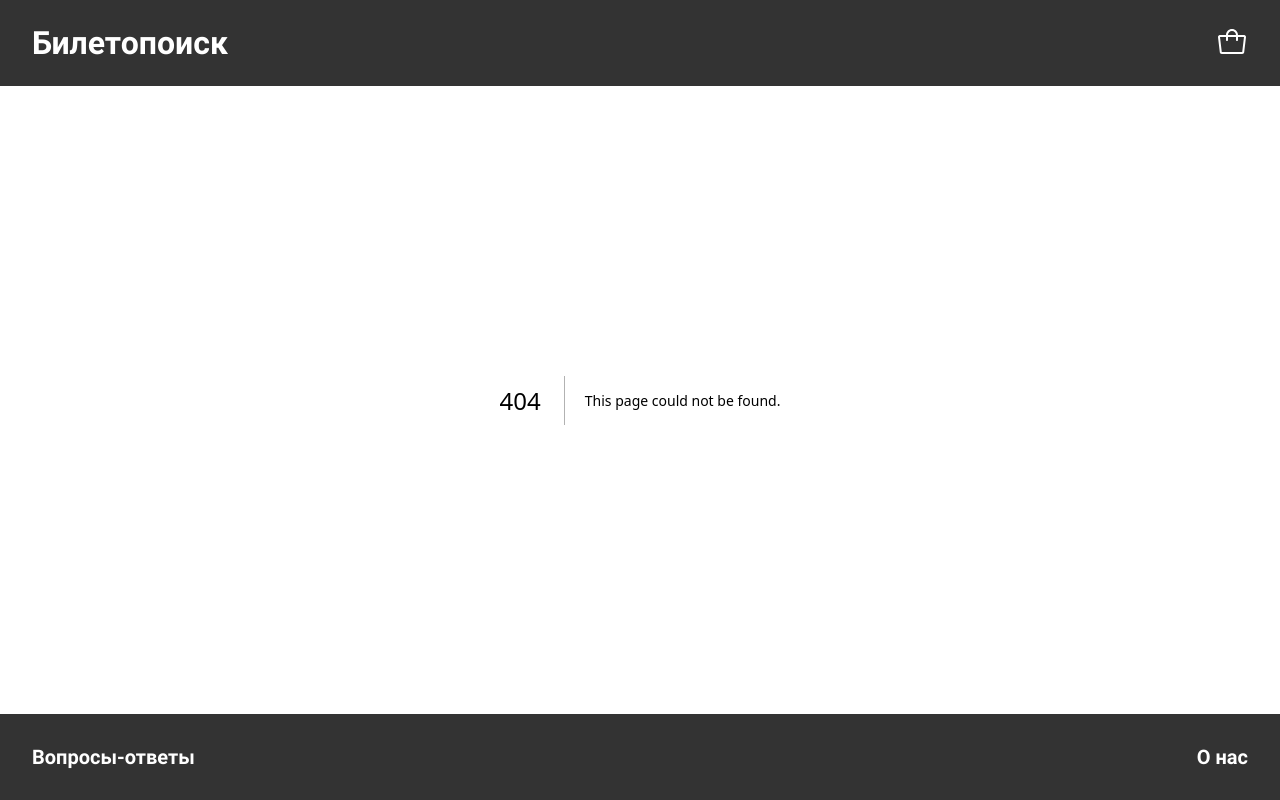
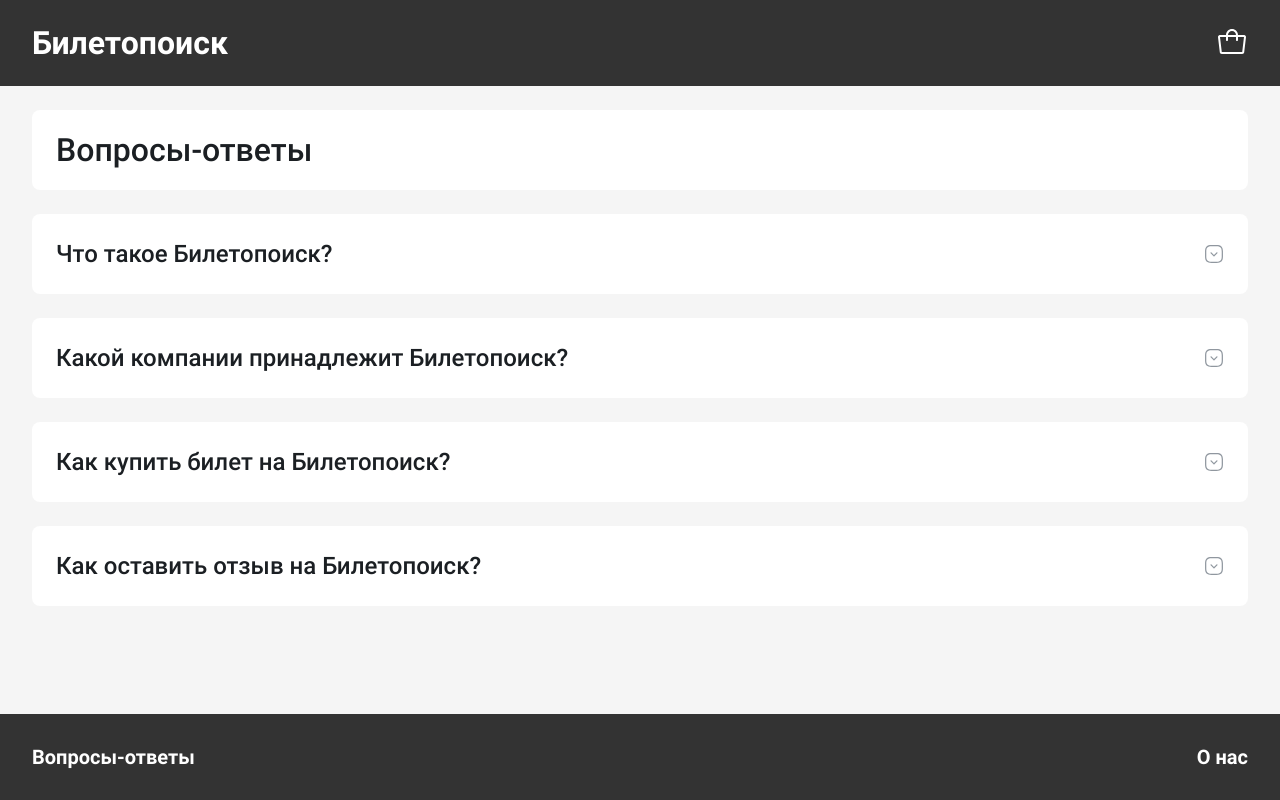
Before and after one commit to syrovezhko/shri-react-2023, a Next.js app: page /question in a window 1280 px wide. Before the commit this address had no page. Built offline with nearby package versions, Linux system fonts and the light colour scheme.

Commit message:
feat: `question` page

```diff
--- /dev/null
+++ b/src/app/question/page.tsx
@@ -0,0 +1,26 @@
+"use client"
+
+import styles from "./../movie/[id]/page.module.scss";
+import Question from "@/components/UI/question/Question";
+
+const data = [
+  {id: '1', type: 'declaration', title: 'Вопросы-ответы', text: ''},
+  {id: '2', type: 'question', title: 'Что такое Билетопоиск?', text: 'Мы — крупнейший сервис о кино в рунете. На нем вы сможете посмотреть фильмы и сериалы, купить билеты в кино, узнать рейтинги популярных видео и интересные факты, поставить фильмам оценки, написать рецензии и дополнить описание фильмов.'},
+  {id: '3', type: 'question', title: 'Какой компании принадлежит Билетопоиск?', text: 'Кто ж его знает...'},
+  {id: '4', type: 'question', title: 'Как купить билет на Билетопоиск?', text: 'Нажимаем кнопочки и посылаем сигнал в космос'},
+  {id: '5', type: 'question', title: 'Как оставить отзыв на Билетопоиск?', text: 'Отзывы принимаются по адресу: chto-to_tam@email.lol'},
+
+]
+
+export default async function Questions() {
+  return (
+    <div className={styles.container}>
+      {data.map(i => (
+        <Question
+          type={i.type}
+          title={i.title}
+          text={i.text}/>
+        ))}
+    </div>
+  );
+};
```
